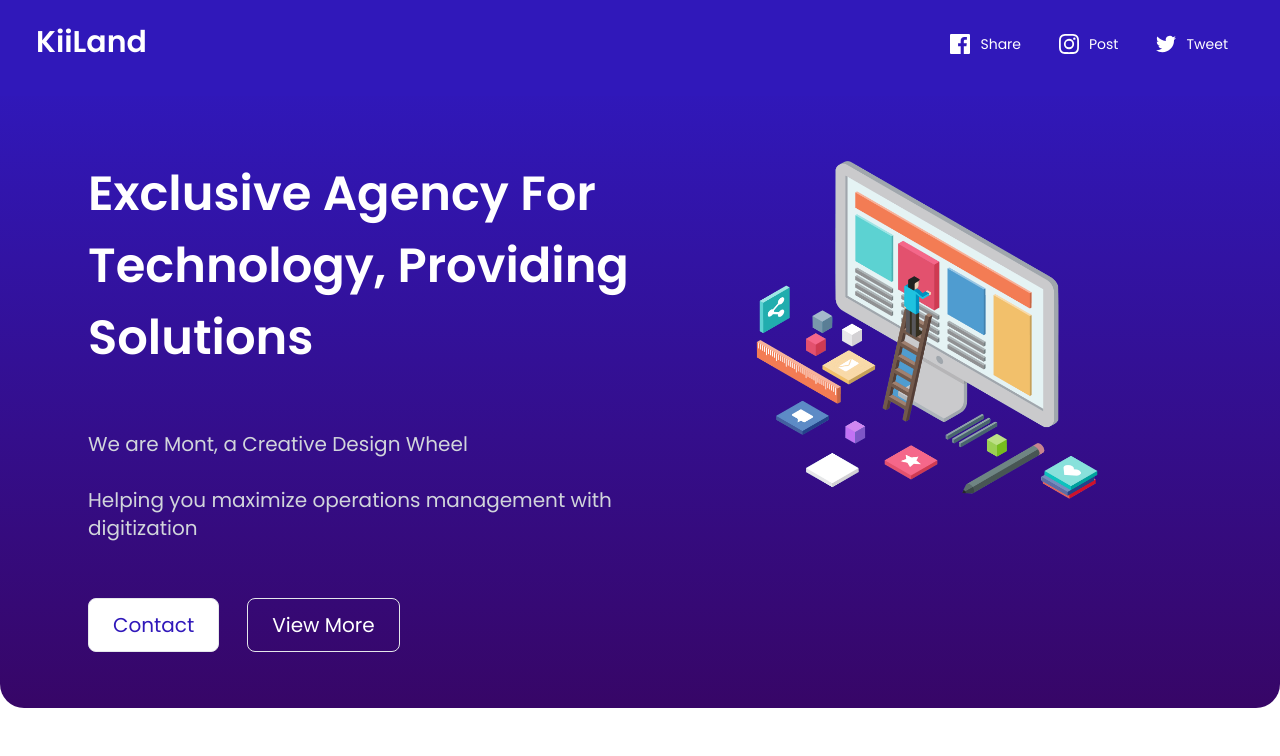
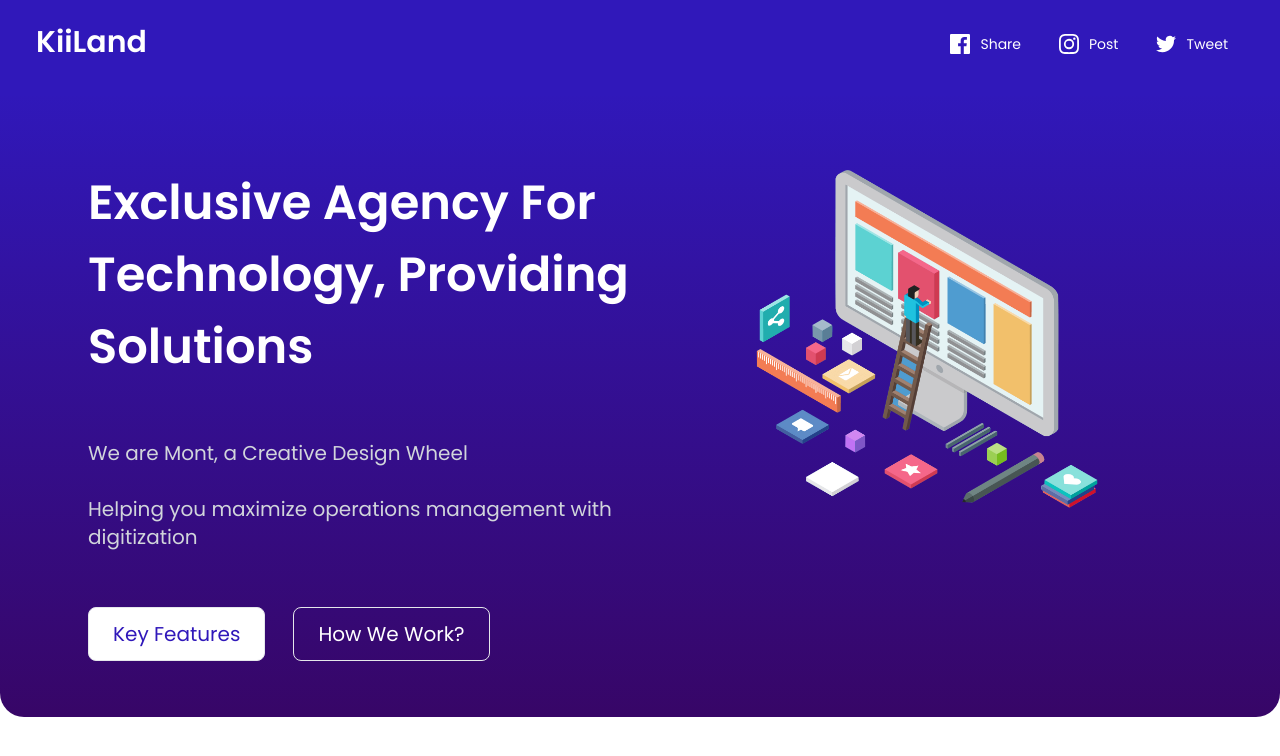
Before and after one commit to bravo-stack/Tailwind-Landing-Page, a React (Create React App) app: page / in a window 1280 px wide. Shown: the top 756 px of the page. Built offline with nearby package versions, Linux system fonts and the light colour scheme.

Commit message:
made a few fixes on the image container, the padding and the margin top

```diff
--- a/src/components/Showcase.js
+++ b/src/components/Showcase.js
@@ -5,9 +5,8 @@ import Button from './Button'
 
 function Showcase() {
   return (
-      <div className={`rounded-b-3xl border-none ${classes.blue} xl:px-6 xl:pl-12 lg:pl-10 lg:px-4`} style={{
-        marginTop: "-10px",
-        paddingTop: "2rem",
+      <div className={`rounded-b-3xl border-none ${classes.blue} xl:px-6 xl:pl-12 lg:pl-10 lg:px-4 pt-4 md:pt-7 lg:pt-8 xl:pt-9`} style={{
+        marginTop: "-5px",
         paddingBottom: "1rem"
       }}>
         <div className='p-10
@@ -18,7 +17,7 @@ function Showcase() {
         text-center
         text-white
         flex flex-col
-        gap-11 lg:gap-0 xl:gap-0
+        gap-11 md:gap-16 lg:gap-0 xl:gap-0
         lg:flex-row xl:flex-row lg:content-between xl:content-between
         justify-items-start '
         style={{
@@ -36,11 +35,11 @@ function Showcase() {
           </div>
           <div className=" flex gap-2 content-between m-auto xl:m-0 lg:m-0 gap-4 md:gap-6 lg:gap-7 xl:gap-7">
             <Button
-            text="Contact"
+            text="Key Features"
             bgColor="white"
             textColor="rgb(48,24,186)" />
             <Button
-            text="View More"
+            text="How We Work?"
             bgColor="transparent"
             textColor="white" />
           </div>
```
